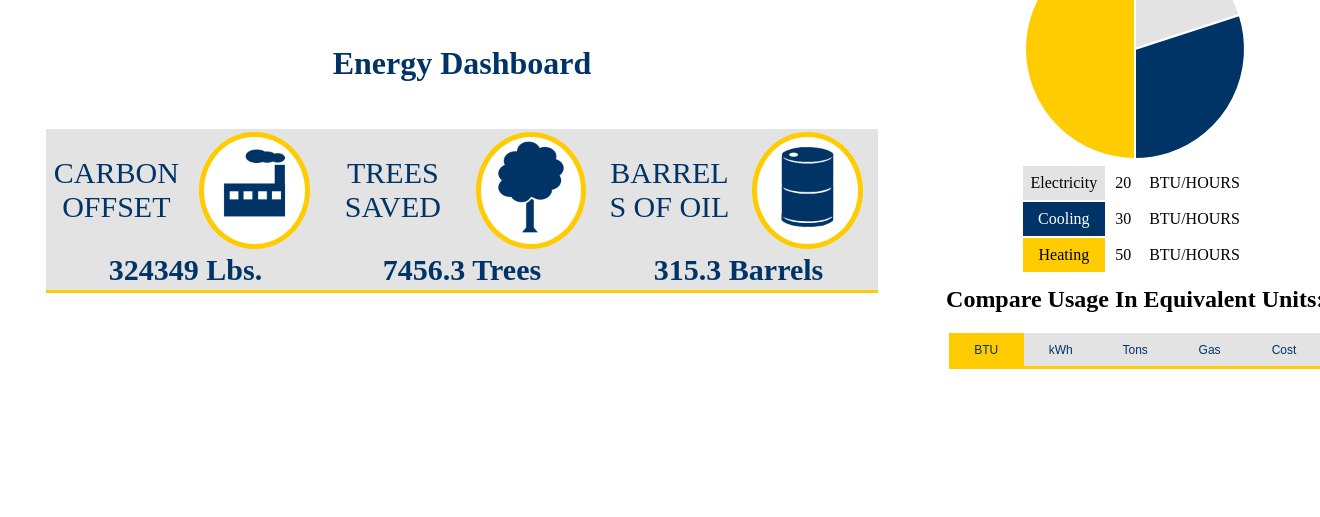
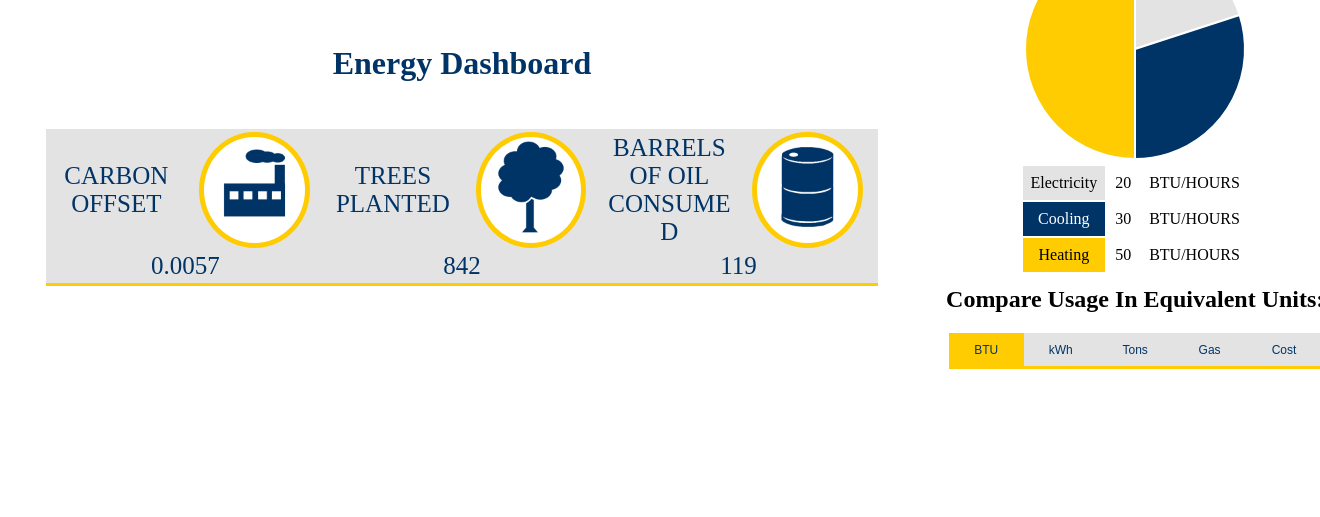
Before and after one commit to SaveWatt/NAUEnergyDashboard, a Django app: page /edashboard/ in a window 1320 px wide; the page is wider, and only the part inside the window is pictured. Shown: the part 283-800 px from the top of that part. Run offline with Django 3.2, Linux system fonts and the light colour scheme; some libraries are stand-ins or nearby versions.

Commit message:
Logic for the green comparisons
Addes the logi for the green comparison to retrieve the total usage out of the header of the chart.

```diff
--- a/edashboard/edashboard/static/edashboard/stylesheet.css
+++ b/edashboard/edashboard/static/edashboard/stylesheet.css
@@ -184,7 +184,7 @@ div.greyell{
     table-layout:fixed;
     width: 100%;
     text-align: center;
-    font-size: 30px;
+    font-size: 25px;
     color: #003467;
 }
 .greencomp tr{
--- a/edashboard/edashboard/templates/edashboard/index.html
+++ b/edashboard/edashboard/templates/edashboard/index.html
@@ -25,9 +25,9 @@
             <tr>
               <td>CARBON OFFSET</td>
               <td><span class="circle"><img id="factory" src="{% static 'edashboard/images/factory.png' %}" style="max-width: -webkit-fill-available;"></span></td>
-              <td>TREES SAVED</td>
+              <td>TREES PLANTED</td>
               <td><span class="circle"><img id="factory" src="{% static 'edashboard/images/tree.png' %}" style="max-width: -webkit-fill-available;"></span></td>
-              <td>BARRELS OF OIL</td>
+              <td>BARRELS OF OIL CONSUMED</td>
               <td><span class="circle"><img id="factory" src="{% static 'edashboard/images/barrel.png' %}" style="max-width: -webkit-fill-available;"></span></td>
             </tr>
             <tr id="compval">
@@ -77,6 +77,27 @@ const currc = document.getElementById("cval").innerHTML;
 const currh = document.getElementById("hval").innerHTML;
 document.getElementById("btu").style.backgroundColor = "#ffcc01";
 
+// Gets the total usage from the header
+var total = document.getElementById("chartNum").innerHTML + '';
+total = total.split(" ", 1);
+total = total[0].replace(/,/g, '');
+total = parseInt(total);
+greencomp(total);
+
+function greencomp(num){
+  //Converts to kwh
+  num=num*.00029307107;
+  // converts to metric tons
+  num = Math.ceil(num*.0007);
+  // Converts to green comparisons
+  trees = Math.round(num/.06054008285);
+  oil = Math.round(num/0.43);
+  gas = (num/8.887*Math.pow(10,-3)).toFixed(4);
+  document.getElementById("carOff").innerHTML = gas;
+  document.getElementById("treSav").innerHTML = trees;
+  document.getElementById("barOil").innerHTML = oil;
+}
+
 // Toggles button color and the labels
 function chgColor(id) {
   // Changes colors of buttons
@@ -112,9 +133,9 @@ function chgLabels(id){
     for(var i=0; i<labels.length; i++) {
       labels[i].innerHTML= "kW/HOUR";
     }
-    document.getElementById("eval").innerHTML= curre*.00029307107;
-    document.getElementById("cval").innerHTML= currc*.00029307107;
-    document.getElementById("hval").innerHTML= currh*.00029307107;
+    document.getElementById("eval").innerHTML= (curre*.00029307107).toFixed(4);
+    document.getElementById("cval").innerHTML= (currc*.00029307107).toFixed(4);
+    document.getElementById("hval").innerHTML= (currh*.00029307107).toFixed(4);
   }
   else if (id=="btu") {
     for(var i=0; i<labels.length; i++) {
@@ -128,25 +149,25 @@ function chgLabels(id){
     for(var i=0; i<labels.length; i++) {
       labels[i].innerHTML= "TONS";
     }
-    document.getElementById("eval").innerHTML= curre*.0008;
-    document.getElementById("cval").innerHTML= currc*.0008;
-    document.getElementById("hval").innerHTML= currh*.0008;
+    document.getElementById("eval").innerHTML= (curre*.0008).toFixed(4);
+    document.getElementById("cval").innerHTML= (currc*.0008).toFixed(4);
+    document.getElementById("hval").innerHTML= (currh*.0008).toFixed(4);
   }
   else if (id=="gas") {
     for(var i=0; i<labels.length; i++) {
       labels[i].innerHTML= "GALLONS";
     }
-    document.getElementById("eval").innerHTML= (curre*.0007)/(8.887*(Math.pow(10,-3)));
-    document.getElementById("cval").innerHTML= (currc*.0007)/(8.887*(Math.pow(10,-3)));
-    document.getElementById("hval").innerHTML= (currh*.0007)/(8.887*(Math.pow(10,-3)));
+    document.getElementById("eval").innerHTML= ((curre*.0007)/(8.887*(Math.pow(10,-3)))).toFixed(4);
+    document.getElementById("cval").innerHTML= ((currc*.0007)/(8.887*(Math.pow(10,-3)))).toFixed(4);
+    document.getElementById("hval").innerHTML= ((currh*.0007)/(8.887*(Math.pow(10,-3)))).toFixed(4);
   }
   else {
     for(var i=0; i<labels.length; i++) {
       labels[i].innerHTML= "DOLLARS";
     }
-    document.getElementById("eval").innerHTML= curre;
-    document.getElementById("cval").innerHTML= currc;
-    document.getElementById("hval").innerHTML= currh;
+    document.getElementById("eval").innerHTML= (curre).toFixed(4);
+    document.getElementById("cval").innerHTML= (currc).toFixed(4);
+    document.getElementById("hval").innerHTML= (currh).toFixed(4);
   }
 }
 
```
